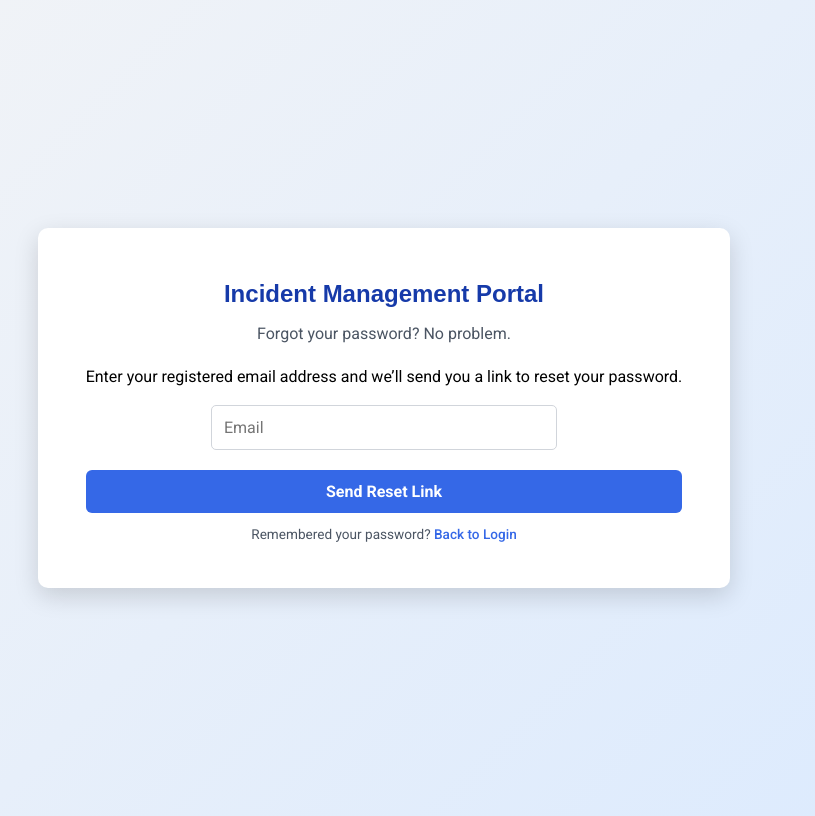
After one commit to h2i0m0a3nshu-star/Incident-Management-Portal, a PHP site: page /public/forgotpassword.html in a window 1280 px wide. The commit adds this page. Shown: the whole page, without its empty margins (256-1071 px from the left). Run offline with PHP 8.4, Linux system fonts and the light colour scheme.

Commit message:
feat(forgot password): implement forgot password option.

```diff
--- a/public/css/styles.css
+++ b/public/css/styles.css
@@ -112,3 +112,66 @@ main p:last-child {
 #login-button:hover {
   background: #163aa9;
 }
+
+/* ============ Forgot Password Page ============ */
+
+/* Subtitle under heading */
+.login-subtitle {
+  font-size: 1rem;
+  color: #4b5563; /* neutral gray */
+  margin: 0.5rem 0 1.5rem 0;
+  font-weight: 400;
+}
+
+/* Forgot password form */
+#forgot-form {
+  display: grid;
+  grid-template-rows: auto auto;
+  text-align: center;
+  margin-top: 1rem;
+}
+
+#forgot-form input {
+  width: 20rem;
+  padding: 0.75rem;
+  border: 1px solid #d1d5db;
+  border-radius: 5px;
+  font-size: 1rem;
+  margin-bottom: 1rem;
+  transition: 0.2s;
+}
+
+#forgot-form input:focus {
+  border-color: #3568e7;
+  outline: none;
+  box-shadow: 0 0 5px rgba(53,104,231,0.4);
+}
+
+/* Reset button styling (reuse login-button look) */
+#forgot-form button {
+  width: 100%;
+  padding: 0.75rem;
+  background: #3568e7;
+  color: white;
+  font-size: 1rem;
+  font-weight: bold;
+  border: none;
+  border-radius: 6px;
+  cursor: pointer;
+  transition: background 0.3s ease;
+}
+
+#forgot-form button:hover {
+  background: #163aa9;
+}
+
+/* Link back to login */
+#forgot-form + p a {
+  color: #3568e7;
+  text-decoration: none;
+  font-weight: 500;
+}
+
+#forgot-form + p a:hover {
+  text-decoration: underline;
+}
--- /dev/null
+++ b/public/forgotpassword.html
@@ -0,0 +1,42 @@
+<!DOCTYPE html>
+<html lang="en-US">
+<head>
+  <meta charset="utf-8" />
+  <meta name="viewport" content="width=device-width, initial-scale=1.0" />
+  <title>Forgot Password | Incident Management Portal</title>
+  <link rel="stylesheet" href="css/styles.css" />
+</head>
+<body>
+  <div id="login-form-container">
+    <section class="box-container" aria-labelledby="forgot-heading">
+
+      <header>
+        <h1 id="forgot-heading">Incident Management Portal</h1>
+        <p class="login-subtitle">Forgot your password? No problem.</p>
+      </header>
+
+      <main>
+        <p>
+          Enter your registered email address and we’ll send you a link to reset your password.
+        </p>
+
+        <form id="forgot-form" method="post" action="/forgot-password">
+          <fieldset class="no-border">
+            <div class="form-group">
+              <label for="email" class="visually-hidden">Email</label>
+              <input id="email" name="email" type="email" placeholder="Email" required />
+            </div>
+
+            <button type="submit" id="login-button">Send Reset Link</button>
+          </fieldset>
+        </form>
+
+        <p>
+          Remembered your password? <a href="login.html">Back to Login</a>
+        </p>
+      </main>
+
+    </section>
+  </div>
+</body>
+</html>
--- /dev/null
+++ b/public/js/forgotformevent.js
@@ -0,0 +1,2 @@
+let emailinput = document.getElementById("email");
+emailinput.addEventListener("blur", validateEmail);
--- a/public/js/loginformevent.js
+++ b/public/js/loginformevent.js
@@ -1,5 +1,5 @@
-emailinput = document.getElementById("email");
-emailinput.addEventListener("blur", validateEmail)
+let emailinput = document.getElementById("email");
+emailinput.addEventListener("blur", validateEmail);
 
-passwordinput = document.getElementById("password");
+let passwordinput = document.getElementById("password");
 passwordinput.addEventListener("blur", validatePassword);
--- a/public/login.html
+++ b/public/login.html
@@ -33,7 +33,7 @@
               <input id="password" name="password" type="password" placeholder="Password" required />
             </div>
             <nav>
-              <a>
+              <a href="forgotpassword.html">
                 Forgot Password ?
               </a>
             </nav>
```
